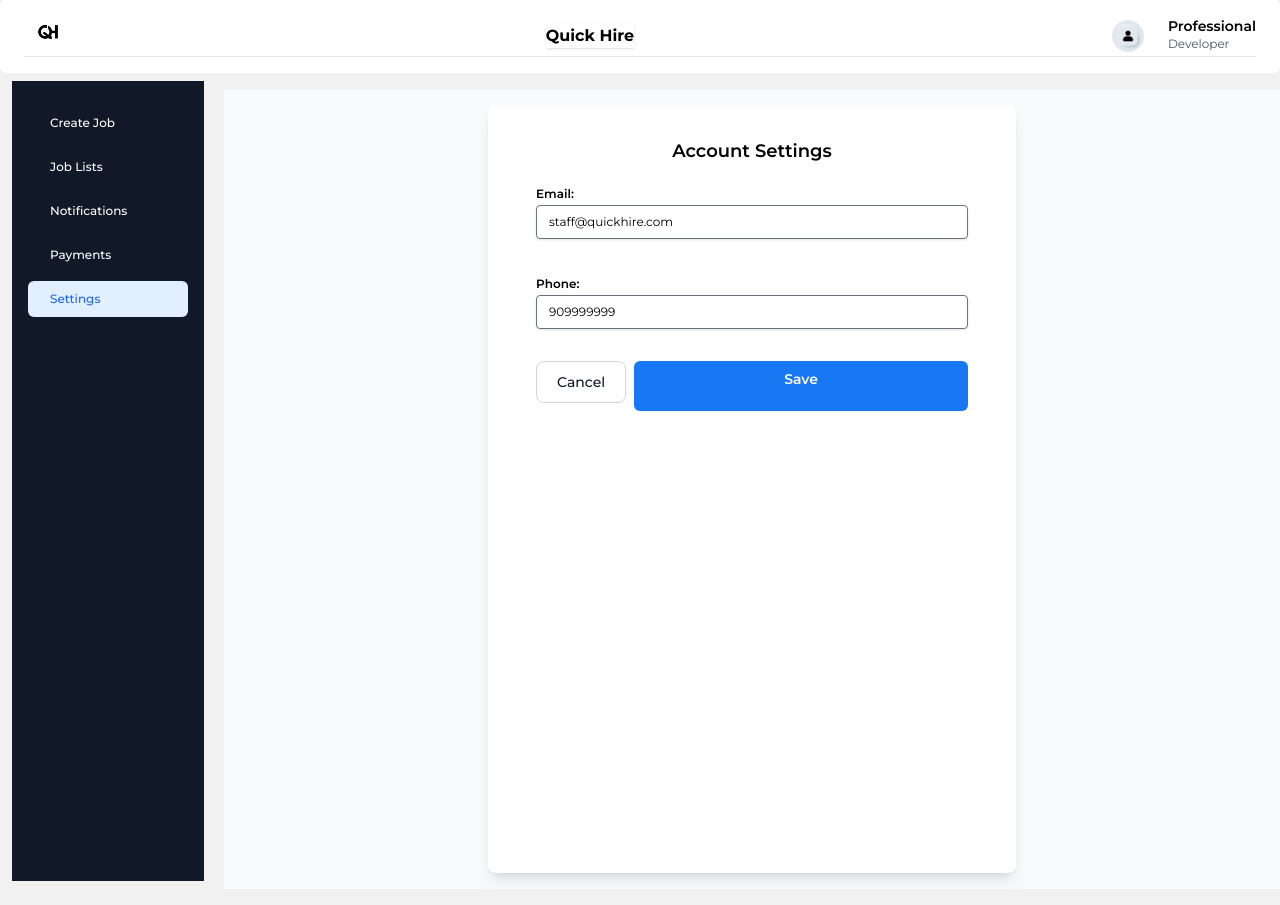
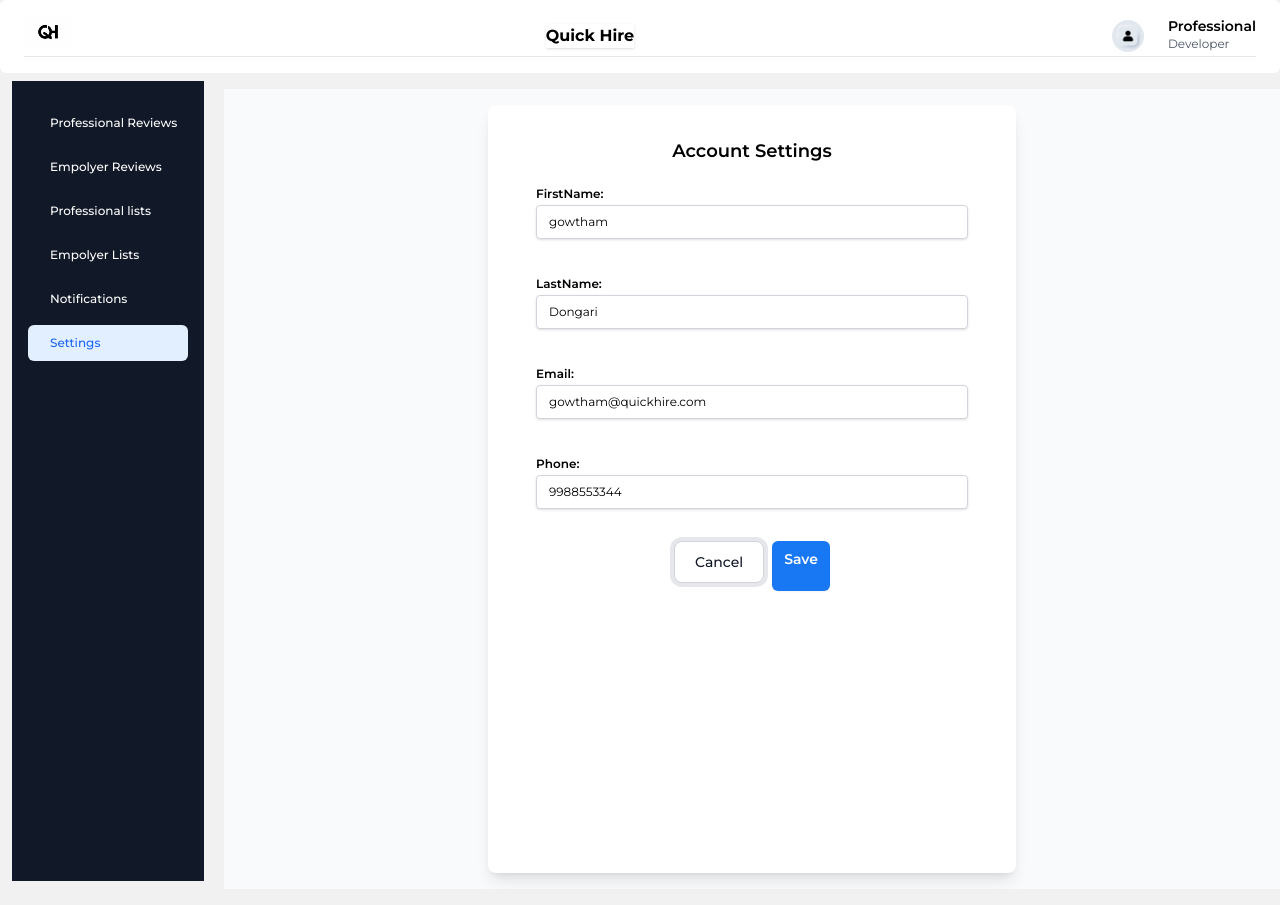
Before and after one commit to gowthamdongari/QuickHire, a React (Vite) app in the folder frontend/: page /home/settings in a window 1280 px wide. Both pictures are taken after a click on the button "Edit". Built offline with nearby package versions, Linux system fonts and the light colour scheme.

Commit message:
validation of staff account

```diff
--- a/frontend/src/components/SideNavBar.jsx
+++ b/frontend/src/components/SideNavBar.jsx
@@ -77,7 +77,7 @@
         {/* Navigation links */}
         <nav>
           {/* Repeat this structure for each menu item */}
-          {employerLinks.map((item,index) => {
+          {staffLinks.map((item,index) => {
             return (
               <NavLink
                 to={item.link}
--- a/frontend/src/components/StaffComponents/StaffSettings.jsx
+++ b/frontend/src/components/StaffComponents/StaffSettings.jsx
@@ -1,32 +1,60 @@
 import React, { useState } from "react";
-import { useNavigate } from "react-router-dom";
+import {
+  checkKeysEmpty,
+  validateEmail,
+  validateFirstName,
+  validateLastName,
+  validatePhone,
+} from "../../validations/standardValidations";
+import ErrorMsgComponent from "../shared/ErrorMsgComponent";
 
+const details = {
+  firstName: "gowtham",
+  lastName: "Dongari",
+  email: "gowtham@quickhire.com",
+  phone: "9988553344",
+};
+
+const error = {
+  firstNameError: "",
+  lastNameError: "",
+  emailError: "",
+  phoneError: "",
+};
 const StaffSettings = () => {
   const [isEditable, setIsEditable] = useState(false);
-  const [userDetails, setUserDetails] = useState({
-    email: "staff@quickhire.com",
-    phone: "909999999",
-  });
-  const navigate = useNavigate();
+  const [userDetails, setUserDetails] = useState(details);
+  const [userError, setUserError] = useState(error);
+
   const handleEdit = (val) => {
     setIsEditable(val);
     console.log(isEditable);
     if (val == false) {
-      setUserDetails({ email: "staff@quickhire.com", phone: "909999999" });
+      setUserDetails(details);
     }
   };
   const handleChange = (key, val) => {
     setUserDetails({ ...userDetails, [key]: val });
   };
 
-  const navigationButton = (val) => {
-    if (val == "add") {
-      navigate("createAccount");
-    } else {
-      navigate("staffAccounts");
+  const handleSave = (e) => {
+    try {
+      e.preventDefault();
+      const errObj = {
+        firstNameError: validateFirstName(userDetails.firstName),
+        lastNameError: validateLastName(userDetails.lastName),
+        emailError: validateEmail(userDetails.email),
+        phoneError: validatePhone(userDetails.phone),
+      };
+      setUserError(errObj);
+      if (!checkKeysEmpty(errObj)) {
+        alert("Changes are saved successfully!");
+        setUserError(error);
+      }
+    } catch (error) {
+      console.log(error);
     }
   };
-
   return (
     <div className="bg-gray-50 min-h-screen flex justify-center w-full">
       <div className="bg-white rounded-lg shadow-lg p-8 m-4 max-w-xl w-1/2">
@@ -34,27 +62,68 @@
           Account Settings
         </h1>
         <div className="m-4">
+          <label className="text-xs font-semibold mb-4">FirstName:</label>
+          <input
+            className={`passwordinput text-grey-darker ${
+              userError.firstNameError > 0
+                ? "border-red-500"
+                : "border-gray-300"
+            }`}
+            readOnly={!isEditable}
+            value={userDetails.firstName}
+            onChange={(e) => handleChange("firstName", e.target.value)}
+            type="text"
+          />
+          <ErrorMsgComponent msg={userError.firstNameError} />
+        </div>
+        <div className="m-4">
+          <label className="text-xs font-semibold mb-4">LastName:</label>
+          <input
+             className={`passwordinput text-grey-darker ${
+              userError.firstNameError > 0
+                ? "border-red-500"
+                : "border-gray-300"
+            }`}
+            readOnly={!isEditable}
+            value={userDetails.lastName}
+            onChange={(e) => handleChange("lastName", e.target.value)}
+            type="text"
+          />
+          <ErrorMsgComponent msg={userError.lastNameError} />
+        </div>
+        <div className="m-4">
           <label className="text-xs font-semibold mb-4">Email:</label>
           <input
-            className="passwordinput text-grey-darker"
+            className={`passwordinput text-grey-darker ${
+              userError.firstNameError > 0
+                ? "border-red-500"
+                : "border-gray-300"
+            }`}
             readOnly={!isEditable}
             value={userDetails.email}
             onChange={(e) => handleChange("email", e.target.value)}
             type="text"
           />
+          <ErrorMsgComponent msg={userError.emailError} />
         </div>
         <div className="m-4">
           <label className="text-xs font-semibold mb-4">Phone:</label>
           <input
-            className="passwordinput text-grey-darker"
+            className={`passwordinput text-grey-darker ${
+              userError.firstNameError > 0
+                ? "border-red-500"
+                : "border-gray-300"
+            }`}
             readOnly={!isEditable}
             value={userDetails.phone}
             onChange={(e) => handleChange("phone", e.target.value)}
-            type="text"
+            type="tel"
           />
+          <ErrorMsgComponent msg={userError.phoneError} />
         </div>
         <div className="m-4 flex justify-center">
-          {isEditable && (
+          {isEditable ? (
+            <>
               <button
                 type="button"
                 onClick={() => handleEdit(false)}
@@ -62,14 +131,23 @@
               >
                 Cancel
               </button>
-          )}
+              <button
+                onClick={handleSave}
+                type="button"
+                className="flex w-fit justify-center rounded-md bg-fbblue px-3 py-1.5 text-sm font-semibold leading-6 text-white shadow-sm hover:bg-indigo-500 focus-visible:outline focus-visible:outline-2 focus-visible:outline-offset-2 focus-visible:outline-indigo-600"
+              >
+                Save
+              </button>
+            </>
+          ) : (
             <button
               onClick={() => handleEdit(true)}
               type="button"
               className="flex w-full justify-center rounded-md bg-fbblue px-3 py-1.5 text-sm font-semibold leading-6 text-white shadow-sm hover:bg-indigo-500 focus-visible:outline focus-visible:outline-2 focus-visible:outline-offset-2 focus-visible:outline-indigo-600"
             >
-            {isEditable ? "Save" : "Edit"}
+              Edit
             </button>
+          )}
         </div>
       </div>
     </div>
```
Lines whose indentation alone changed are shown as unchanged.
